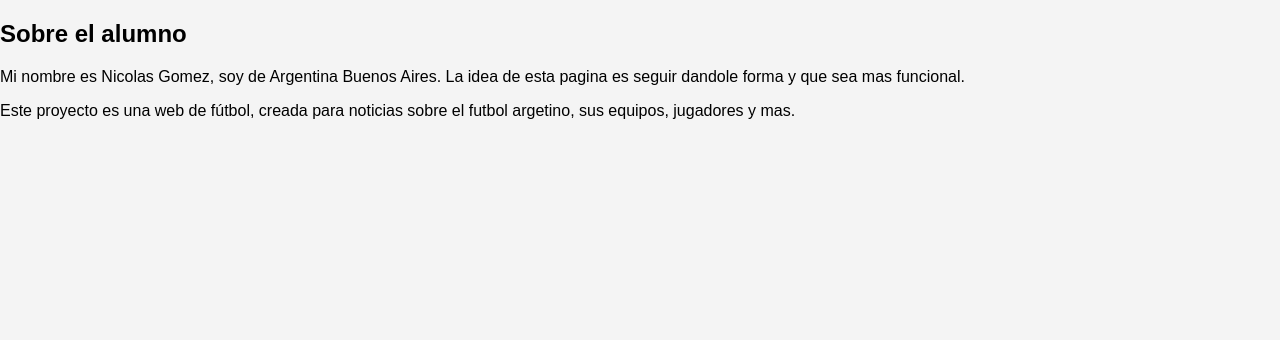
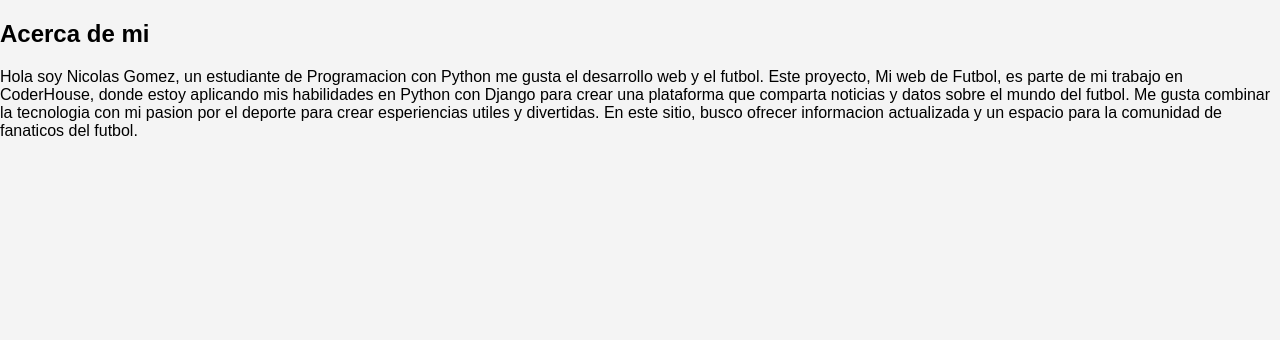
Before and after one commit to NicoGomez17/EntregaFinal-Gomez, a Django app: page /about/ in a window 1280 px wide. Shown: the part 146-486 px from the top of the page. Run offline with Django 5.2, Linux system fonts and the light colour scheme.

Commit message:
cambios en about

```diff
--- a/src/futbol/templates/futbol/about.html
+++ b/src/futbol/templates/futbol/about.html
@@ -3,7 +3,9 @@
 {% block title %}About{% endblock %}
 
 {% block content %}
-<h2>Sobre el alumno</h2>
-<p>Mi nombre es Nicolas Gomez, soy de Argentina Buenos Aires. La idea de esta pagina es seguir dandole forma y que sea mas funcional.</p>
-<p>Este proyecto es una web de fútbol, creada para noticias sobre el futbol argetino, sus equipos, jugadores y mas.</p>
+<h2>Acerca de mi</h2>
+
+<p>Hola soy Nicolas Gomez, un estudiante de Programacion con Python me gusta el desarrollo web y el futbol. Este proyecto, Mi web de Futbol, es parte de mi trabajo en CoderHouse, donde estoy aplicando mis habilidades en Python con Django para crear una plataforma que comparta noticias y datos sobre el mundo del futbol.
+
+   Me gusta combinar la tecnologia con mi pasion por el deporte para crear esperiencias utiles y divertidas. En este sitio, busco ofrecer informacion actualizada y un espacio para la comunidad de fanaticos del futbol.</p>
 {% endblock %}
```
Also changed, not shown: src/db.sqlite3.
